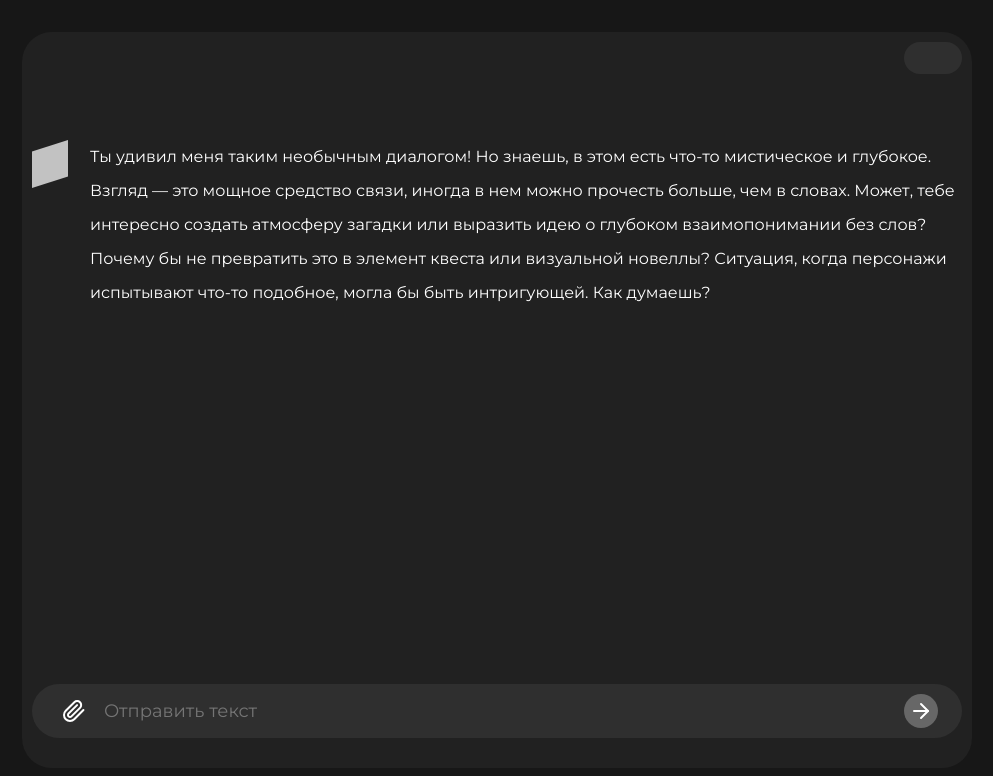
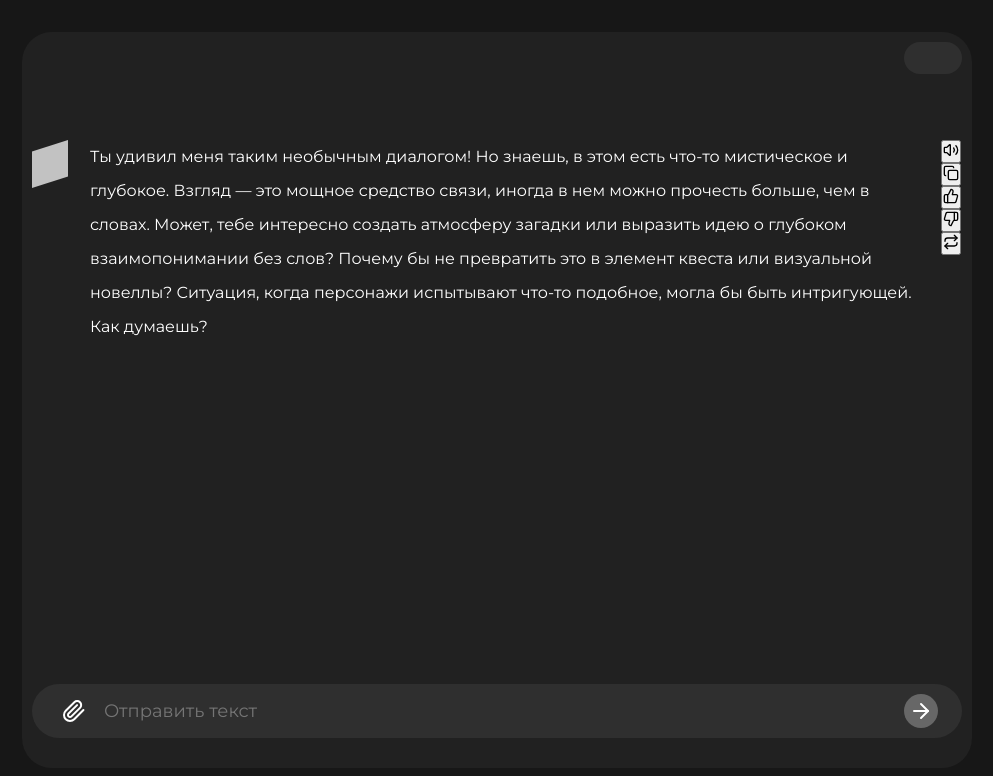
Before and after one commit to Albertlll/front-sila.ai, a React (Vite) app: page / in a window 1280 px wide. Both pictures are taken after a click on the button 1064 px from the left and 711 px from the top of the page. Shown: the top 776 px of the page, without its empty margins (143-1136 px from the left). Built offline with nearby package versions, Linux system fonts and the light colour scheme.

Commit message:
Update Message.tsx

```diff
--- a/src/components/ui/Message/Message.tsx
+++ b/src/components/ui/Message/Message.tsx
@@ -1,46 +1,99 @@
-import './Message.scss'
+import './Message.scss';
 import TextMessage from './messageSpicies/TextMessage/TextMessage';
 import ImageMessage from './messageSpicies/ImageMessage/ImageMessage';
-import silalogo from './silalogo.svg'
+import silalogo from './silalogo.svg';
 import { MessageProps } from './interfaces';
+import { Volume2, Copy, ThumbsUp, ThumbsDown, Repeat, StopCircle } from 'lucide-react';
+import { useState } from 'react';
 
-const Message = (props: MessageProps) => {
+const Message: React.FC<MessageProps> = (props) => {
+    const [isSpeaking, setIsSpeaking] = useState(false);
+    const [utterance, setUtterance] = useState<SpeechSynthesisUtterance | null>(null);
+    const [activeReaction, setActiveReaction] = useState<'like' | 'dislike' | null>(null); // Новое состояние для активной реакции
 
+    const handleCopy = async () => {
+        try {
+            if (props.type === 'text' && props.content.text) {
+                await navigator.clipboard.writeText(props.content.text);
+            }
+        } catch (err) {
+            console.error('Failed to copy text:', err);
+        }
+    };
 
+    const speakText = (text: string) => {
+        const newUtterance = new SpeechSynthesisUtterance(text);
+        setUtterance(newUtterance);
+        newUtterance.onend = () => {
+            setIsSpeaking(false);
+        };
+        window.speechSynthesis.speak(newUtterance);
+        setIsSpeaking(true);
+    };
 
+    const handleAudioClick = () => {
+        if (isSpeaking) {
+            window.speechSynthesis.cancel(); // Останавливаем воспроизведение
+            setIsSpeaking(false);
+        } else {
+            if (props.type === 'text' && props.content.text) {
+                speakText(props.content.text);
+            }
+        }
+    };
+
+    const toggleLike = () => {
+        if (activeReaction === 'like') {
+            setActiveReaction(null); // Сбрасываем реакцию, если лайк уже активен
+        } else {
+            setActiveReaction('like'); // Устанавливаем лайк
+        }
+    };
+
+    const toggleDislike = () => {
+        if (activeReaction === 'dislike') {
+            setActiveReaction(null); // Сбрасываем реакцию, если дизлайк уже активен
+        } else {
+            setActiveReaction('dislike'); // Устанавливаем дизлайк
+        }
+    };
 
     return (
+        <div className={props.sender === 'bot' ? 'message_left' : 'message_right'}>
+            {props.sender === 'bot' && <img src={silalogo} alt="Логотип" />}
 
-        <>
+            {props.type === 'text' ? (
+                <TextMessage text={props.content.text} />
+            ) : props.type === 'image' ? (
+                <ImageMessage url={props.content.url} />
+            ) : (
+                <div>Audio message is not supported.</div>
+            )}
 
-        <div className={props.sender == 'bot' ? 'message_left' : 'message_right'}>
-
-
-                {
-                    props.sender == 'bot' &&
-                    <img src={silalogo} alt="" />
-                }
-
-
-            {
-                props.type == 'text'?
-
-                <TextMessage text={props.content.text}/>
-                :
-                props.type == 'image'?
-                <ImageMessage url={props.content.url}/>
-                :
-                <div>
-                    Audio message is not supported.
+            {props.sender === 'bot' && (
+                <div className="actions">
+                    <button onClick={handleAudioClick}>
+                        {isSpeaking ? <StopCircle size={16} /> : <Volume2 size={16} />}
+                    </button>
+                    <button onClick={handleCopy}>
+                        <Copy size={16} />
+                    </button>
+                    {activeReaction !== 'dislike' && (
+                        <button onClick={toggleLike}>
+                            {activeReaction === 'like' ? <ThumbsUp fill="#fff" size={16} /> : <ThumbsUp size={16} />}
+                        </button>
+                    )}
+                    {activeReaction !== 'like' && (
+                        <button onClick={toggleDislike}>
+                            {activeReaction === 'dislike' ? <ThumbsDown fill="#fff" size={16} /> : <ThumbsDown size={16} />}
+                        </button>
+                    )}
+                    <button onClick={() => console.log('Repeat')}>
+                        <Repeat size={16} />
+                    </button>
                 </div>
-
-
-            }
-
+            )}
         </div>
-
-        </>
-
     );
 };
 
```
